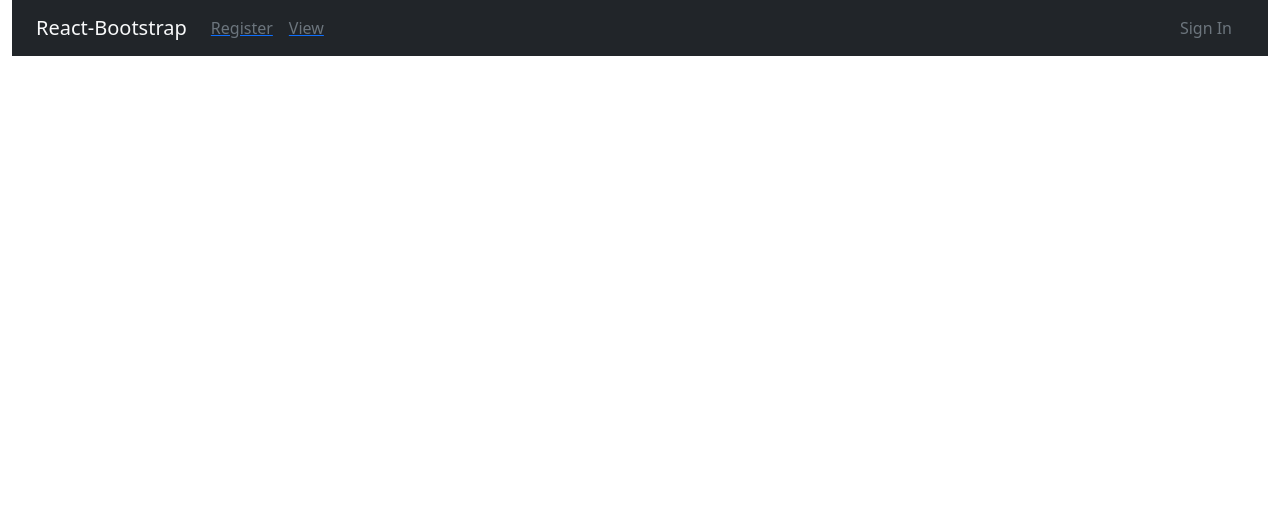
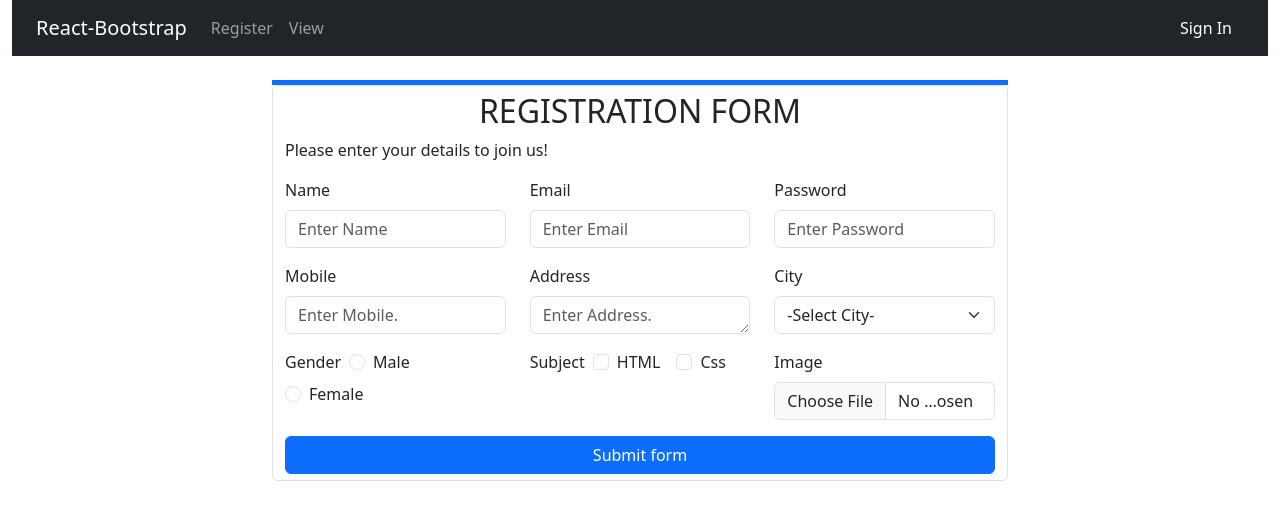
Before and after one commit to vivekmishra22/Home-Frontend-Project, a React (Create React App) app: page /register in a window 1280 px wide. Shown: the top 520 px of the page. Built offline with nearby package versions, Linux system fonts and the light colour scheme.

Commit message:
updated code

```diff
--- a/package.json
+++ b/package.json
@@ -3,12 +3,14 @@
   "version": "0.1.0",
   "private": true,
   "dependencies": {
+    "axios": "^1.7.9",
     "bootstrap": "^5.3.3",
     "cra-template": "1.2.0",
     "react": "^19.0.0",
     "react-bootstrap": "^2.10.6",
     "react-dom": "^19.0.0",
     "react-router-dom": "^7.0.2",
+    "react-script": "^2.0.5",
     "react-scripts": "5.0.1",
     "web-vitals": "^4.2.4"
   },
--- a/src/App.js
+++ b/src/App.js
@@ -3,6 +3,7 @@ import './App.css';
 import MyNavbar from './Page Components/MyNavbar';
 import Register from './Page Components/Register';
 import View from './Page Components/View';
+import SignIn from './Page Components/SignIn';
 
 function App() {
   return (
@@ -11,8 +12,9 @@ function App() {
       <BrowserRouter>
         <MyNavbar />
         <Routes>
-          <Route path="/register" elements={<Register />} />
-          <Route path="/view" elements={<View />} />
+          <Route path="/register" element={<Register />} />
+          <Route path="/view" element={<View />} />
+          <Route path="/signin" element={<SignIn />} />
         </Routes>
       </BrowserRouter>
 
--- a/src/Page Components/MyNavbar.js
+++ /dev/null
@@ -1,27 +0,0 @@
-import React from 'react';
-import { Container, Navbar, Nav, Button } from 'react-bootstrap';
-import { Link } from 'react-router-dom';
-
-const MyNavbar = () => {
-    return (
-        <>
-            <Container fluid className=''>
-                <Navbar expand="lg" variant='' className="px-4 bg-dark">
-                        <Navbar.Brand href="#home" className='text-light'>React-Bootstrap</Navbar.Brand>
-                        <Navbar.Toggle aria-controls="basic-navbar-nav" />
-                        <Navbar.Collapse id="basic-navbar-nav">
-                            <Nav className="me-auto text-white">
-                                <Link to="/register"><Nav.Link href="#home" className='text-secondary'>Register</Nav.Link></Link>
-                                <Link to="/view"><Nav.Link href="#link" className='text-secondary'>View</Nav.Link></Link>
-
-                            </Nav>
-                            <Button className='bg-transparent text-secondary border-0'>Sign In</Button>
-                        </Navbar.Collapse>
-                </Navbar>
-
-            </Container>
-        </>
-    )
-}
-
-export default MyNavbar;
--- /dev/null
+++ b/src/Page Components/MyNavbar.jsx
@@ -0,0 +1,26 @@
+import React from 'react';
+import { Container, Navbar, Nav, Button } from 'react-bootstrap';
+import { Link } from 'react-router-dom';
+
+const MyNavbar = () => {
+    return (
+        <>
+            <Container fluid>
+                <Navbar expand="lg" data-bs-theme="dark" bg="dark" className="px-4">
+                        <Navbar.Brand href="#home">React-Bootstrap</Navbar.Brand>
+                        <Navbar.Toggle aria-controls="basic-navbar-nav" />
+                        <Navbar.Collapse id="basic-navbar-nav">
+                            <Nav className="me-auto">
+                                <Link to="/register" className='text-decoration-none'><Nav.Link href="#home">Register</Nav.Link></Link>
+                                <Link to="/view" className='text-decoration-none'><Nav.Link href="#link">View</Nav.Link></Link>
+                            </Nav>
+                            <Link to="/signin"><Button className='bg-transparent border-0 ps-0'>Sign In</Button></Link>
+                        </Navbar.Collapse>
+                </Navbar>
+
+            </Container>
+        </>
+    )
+}
+
+export default MyNavbar;
--- a/src/Page Components/Register.jsx
+++ b/src/Page Components/Register.jsx
@@ -9,13 +9,13 @@ const Register = () => {
           <Col md={8} className='mx-auto my-4'>
             <div className="border-top border-5 border-primary"></div>
             <Form className='form-control'>
-              <h2 className='text-center'>Registration Form</h2>
+              <h2 className='text-center'>REGISTRATION FORM</h2>
               <p>Please enter your details to join us!</p>
               <Row>
                 <Col md={4}>
                   <Form.Group className="mb-3" controlId="formBasicEmail">
                     <Form.Label>Name</Form.Label>
-                    <Form.Control type="email" placeholder="Enter Name" />
+                    <Form.Control type="text" placeholder="Enter Name" />
                   </Form.Group>
                 </Col>
                 <Col md={4}>
--- /dev/null
+++ b/src/Page Components/SignIn.jsx
@@ -0,0 +1,37 @@
+import React from 'react'
+import { Col, Container, Row, Form, Button } from 'react-bootstrap'
+
+const SignIn = () => {
+    return (
+        <>
+
+            <Container>
+                <Row>
+                    <Col md={6} className='mx-auto my-4'>
+                            <div className='border-primary border-5 border-top'></div>
+                        <Form className='form-control'>
+                            <h2 className='text-center'>SIGN IN</h2>
+                            <p>Please enter your details to join us!</p>
+                            <Form.Group className="mb-3" controlId="formBasicEmail">
+                                <Form.Label>Email</Form.Label>
+                                <Form.Control type="email" placeholder="Enter Email" />
+                            </Form.Group>
+                            <Form.Group className="mb-3" controlId="formBasicPassword">
+                                <Form.Label>Password</Form.Label>
+                                <Form.Control type="password" placeholder="Enter Password" />
+                            </Form.Group>
+                            <Form.Group>
+                                <Button className='w-100' type="submit">Submit form</Button>
+                            </Form.Group>
+                        </Form>
+                    </Col>
+                </Row>
+            </Container>
+            <Form>
+
+            </Form>
+        </>
+    )
+}
+
+export default SignIn
--- a/src/Page Components/View.js
+++ /dev/null
@@ -1,48 +0,0 @@
-import React from 'react';
-import { Col, Container, Row, Table } from 'react-bootstrap';
-
-const View = () => {
-    return (
-        <>
-            <Container>
-                <Row>
-                    <Col md={10} className='my-4 mx-auto'>
-                        <Table striped bordered hover>
-                            <thead>
-                                <tr>
-                                    <th>Sr. No</th>
-                                    <th>Name</th>
-                                    <th>Email</th>
-                                    <th>Mobile</th>
-                                    <th>Address</th>
-                                    <th>City</th>
-                                    <th>Gender</th>
-                                    <th>Subject</th>
-                                    <th>Images</th>
-                                    <th>Action</th>
-                                </tr>
-                            </thead>
-                            <tbody>
-                                <tr>
-                                    <td>1</td>
-                                    <td>Mark</td>
-                                    <td>Otto</td>
-                                    <td>@mdo</td>
-                                    <td>1</td>
-                                    <td>Mark</td>
-                                    <td>Otto</td>
-                                    <td>@mdo</td>
-                                    <td>Otto</td>
-                                    <td>@mdo</td>
-                                </tr>
-
-                            </tbody>
-                        </Table>
-                    </Col>
-                </Row>
-            </Container>
-        </>
-    )
-}
-
-export default View;
--- /dev/null
+++ b/src/Page Components/View.jsx
@@ -0,0 +1,71 @@
+// import React from 'react';
+import { Col, Container, Row, Table } from 'react-bootstrap';
+import axios from 'axios';
+import React, { useEffect, useState } from 'react';
+
+const View = () => {
+
+    const [userData, setUserData] = useState([])
+
+    useEffect(() => {
+        showUsers()
+    }, [])
+
+    const showUsers = () => {
+        axios.get('http://localhost:8000/findall')
+            .then(res => {
+                setUserData(res.data.userData)
+            }).catch(err => {
+                console.log(err);
+            })
+    }
+
+    return (
+        <>
+            <Container>
+                <Row>
+                    <Col md={10} xs={12} className='my-4 mx-auto'>
+                        <Table striped bordered hover responsive>
+                            <thead>
+                                <tr>
+                                    <th>Sr. No</th>
+                                    <th>Name</th>
+                                    <th>Email</th>
+                                    <th>Mobile</th>
+                                    <th>Address</th>
+                                    <th>City</th>
+                                    <th>Gender</th>
+                                    <th>Subject</th>
+                                    <th>Images</th>
+                                    <th>Action</th>
+                                </tr>
+                            </thead>
+                            <tbody>
+                                {userData.map((a, id) => {
+                                    return (
+                                        <tr>
+                                            <td>{id + 1}</td>
+                                            <td>{a.name}</td>
+                                            <td>{a.email}</td>
+                                        </tr>
+                                    )
+                                })}
+
+                                    {/* // <td>@mdo</td>
+                                    // <td>1</td>
+                                    // <td>Mark</td>
+                                    // <td>Otto</td>
+                                    // <td>@mdo</td>
+                                    // <td>Otto</td>
+                                    // <td>@mdo</td> */}
+
+                            </tbody>
+                        </Table>
+                    </Col>
+                </Row>
+            </Container>
+        </>
+    )
+}
+
+export default View;
```
Also changed, not shown: 1 other file (tests, documents, lock files or other folders).
